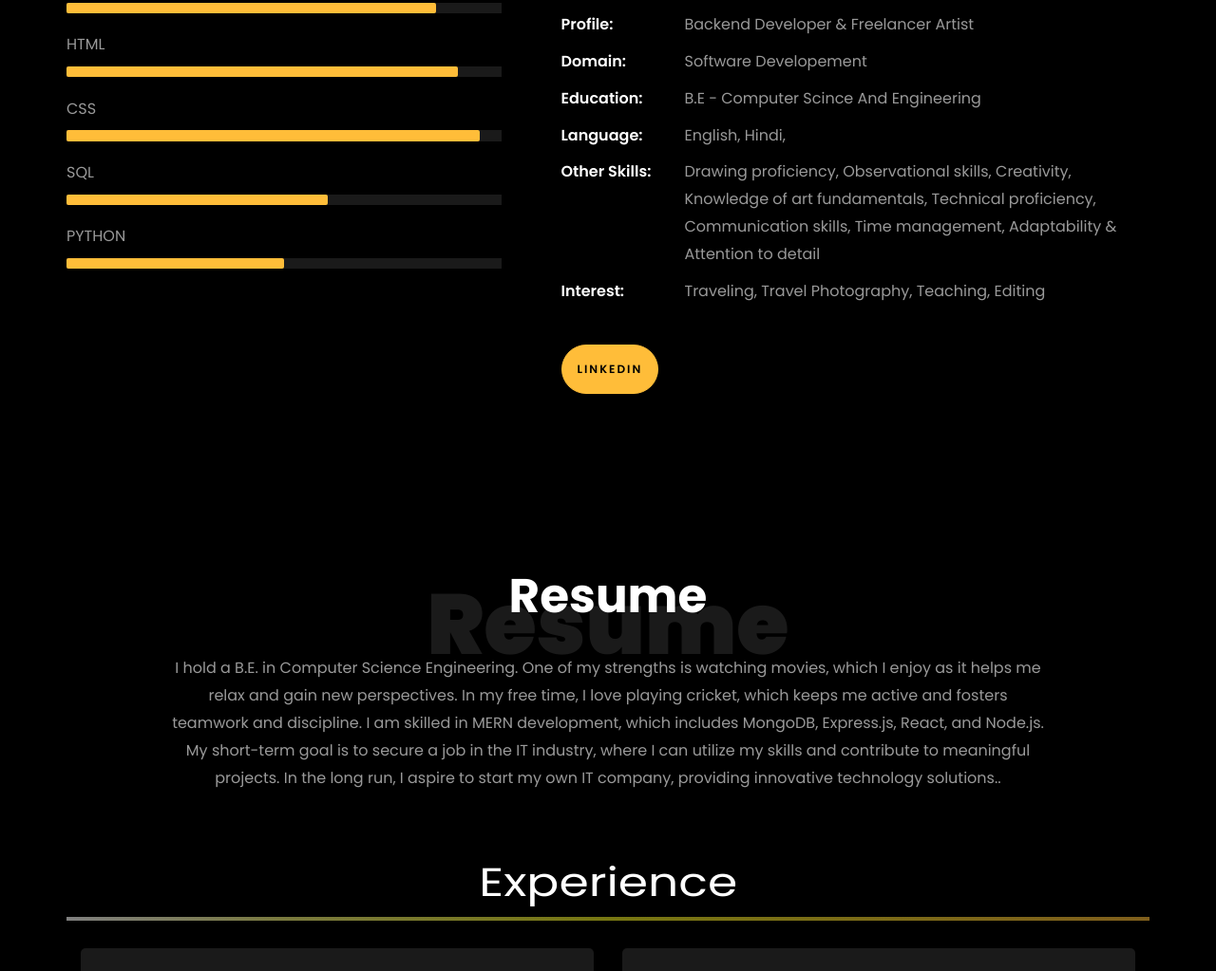
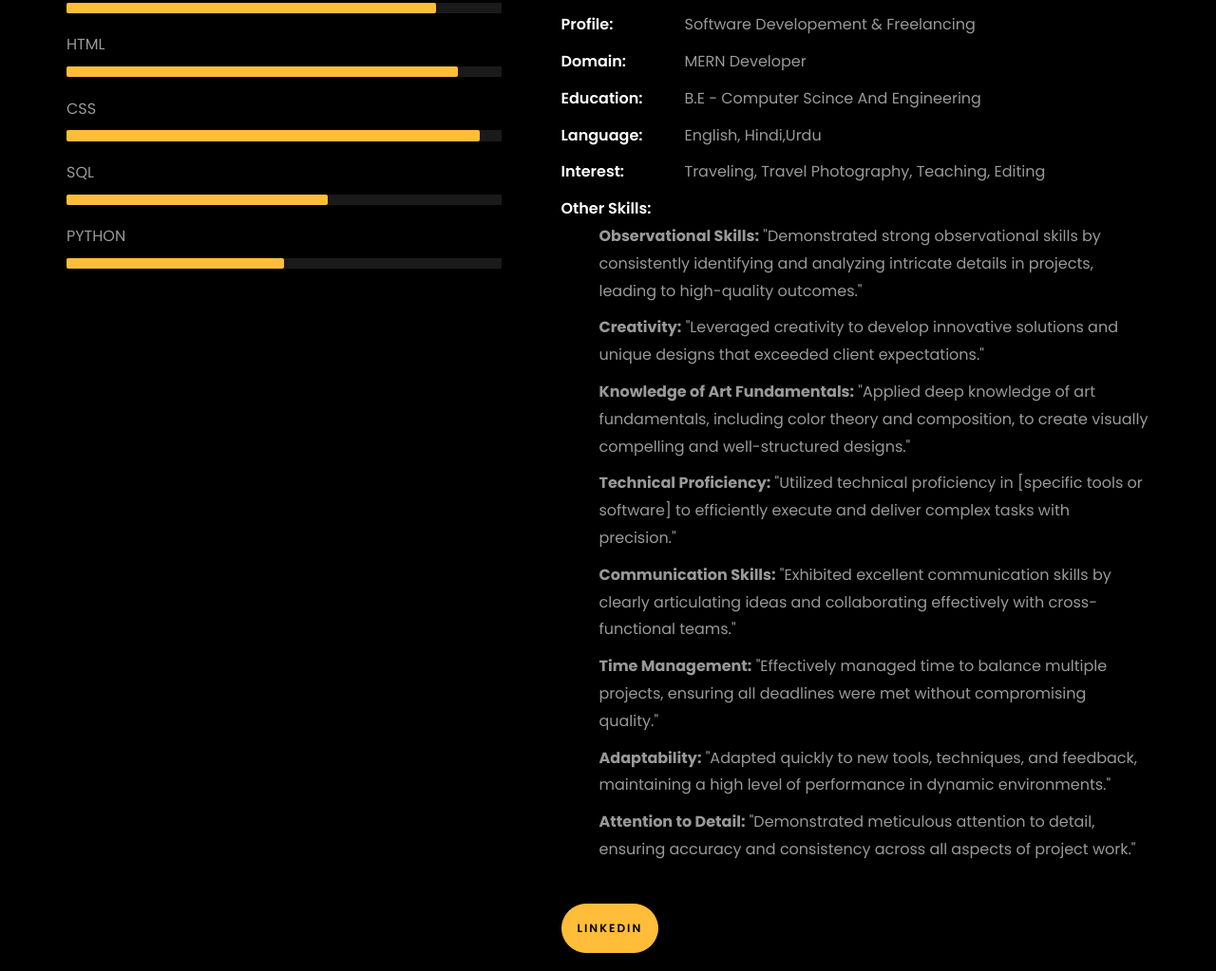
Before and after one commit to iamSafdarAnsari/Personal_Portfolio, a plain HTML site: page index.html in a window 1280 px wide. Shown: the part 1248-2271 px from the top of the page at 95% size. Drawn offline with Linux system fonts and the light colour scheme; animation ran at ten frames a second; files whose address does not match are found by name.

Commit message:
update my other skills and profile &domain

```diff
--- a/index.html
+++ b/index.html
@@ -335,11 +335,11 @@
                 <ul class="about-info mt-4 px-md-0 px-2">
                   <li class="d-flex">
                     <span>Profile:</span>
-                    <span>Backend Developer &amp; Freelancer Artist</span>
+                    <span> Software Developement &amp; Freelancing</span>
                   </li>
                   <li class="d-flex">
                     <span>Domain:</span>
-                    <span>Software Developement</span>
+                    <span>MERN Developer</span>
                   </li>
                   <li class="d-flex">
                     <span>Education:</span>
@@ -347,20 +347,51 @@
                   </li>
                   <li class="d-flex">
                     <span>Language:</span>
-                    <span>English, Hindi, </span>
-                  </li>
-                  <!-- <li class="d-flex"> <span>BI Tools:</span> <span>Microsoft Power BI, Looker &amp; Tableau</span></li> -->
-                  <li class="d-flex">
-                    <span>Other Skills:</span>
-                    <span>
-                      Drawing proficiency, Observational skills, Creativity, Knowledge of art fundamentals, Technical
-                      proficiency, Communication skills, Time management, Adaptability &amp; Attention to detail</span>
+                    <span>English, Hindi,Urdu </span>
                   </li>
                   <li class="d-flex">
                     <span>Interest:</span>
                     <span>Traveling, Travel Photography, Teaching, Editing</span>
                   </li>
+                  <li>
 
+
+                  <span>Other Skills:</span>
+                  <ul>
+                    <li>
+                      <b>Observational Skills:</b> "Demonstrated strong observational skills by consistently identifying
+                      and analyzing intricate details in projects, leading to high-quality outcomes."
+                    </li>
+                    <li>
+                      <b>Creativity:</b> "Leveraged creativity to develop innovative solutions and unique designs that
+                      exceeded client expectations."
+                    </li>
+                    <li>
+                      <b>Knowledge of Art Fundamentals:</b> "Applied deep knowledge of art fundamentals, including color
+                      theory and composition, to create visually compelling and well-structured designs."
+                    </li>
+                    <li>
+                      <b>Technical Proficiency:</b> "Utilized technical proficiency in [specific tools or software] to
+                      efficiently execute and deliver complex tasks with precision."
+                    </li>
+                    <li>
+                      <b>Communication Skills:</b> "Exhibited excellent communication skills by clearly articulating
+                      ideas and collaborating effectively with cross-functional teams."
+                    </li>
+                    <li>
+                      <b>Time Management:</b> "Effectively managed time to balance multiple projects, ensuring all
+                      deadlines were met without compromising quality."
+                    </li>
+                    <li>
+                      <b>Adaptability:</b> "Adapted quickly to new tools, techniques, and feedback, maintaining a high
+                      level of performance in dynamic environments."
+                    </li>
+                    <li>
+                      <b>Attention to Detail:</b> "Demonstrated meticulous attention to detail, ensuring accuracy and
+                      consistency across all aspects of project work."
+                    </li>
+                  </ul>
+                </li>
                 </ul>
               </div>
             </div>
```
